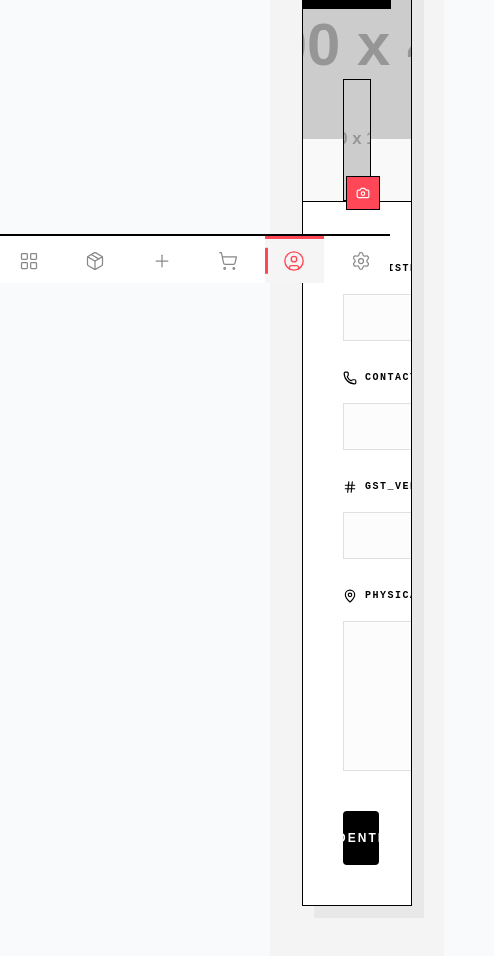
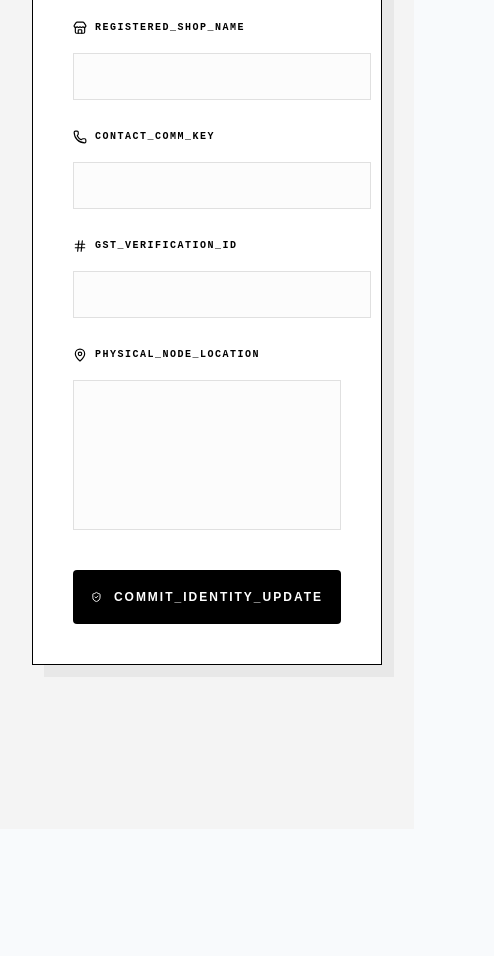
Before and after one commit to adityakale3115/admin-tagturn, a React (Create React App) app: page /vendor/profile in a window 390 px wide. Shown: the part 561-1517 px from the top of the page, 494 px wide, since content can reach past the window. After the commit the page ends 1390 px from the top, so only its background shows below. Built offline with nearby package versions, Linux system fonts and the light colour scheme; no server answers.

Commit message:
profile made responsive

```diff
--- a/src/pages/vendor/Profile.jsx
+++ b/src/pages/vendor/Profile.jsx
@@ -5,7 +5,7 @@ import { db, storage } from "../../firebase/firebaseConfig";
 import useAuthListener from "../../hooks/useAuthListener";
 import { toast } from "react-toastify";
 import { Camera, MapPin, Phone, Hash, Store, ShieldCheck, Upload } from "lucide-react";
-import VendorLayout from "../../layout/VendorLayout";
+// import VendorLayout from "../../layout/VendorLayout";
 import "../../styles/Profile.css";
 
 export default function Profile() {
@@ -106,7 +106,6 @@ export default function Profile() {
   };
 
   return (
-    <VendorLayout>
       <div className="pl-page">
         <div className="gl-profile-wrapper">
           <header className="gl-v-header">
@@ -198,6 +197,5 @@ export default function Profile() {
           </div>
         </div>
       </div>
-    </VendorLayout>
   );
 }
```
